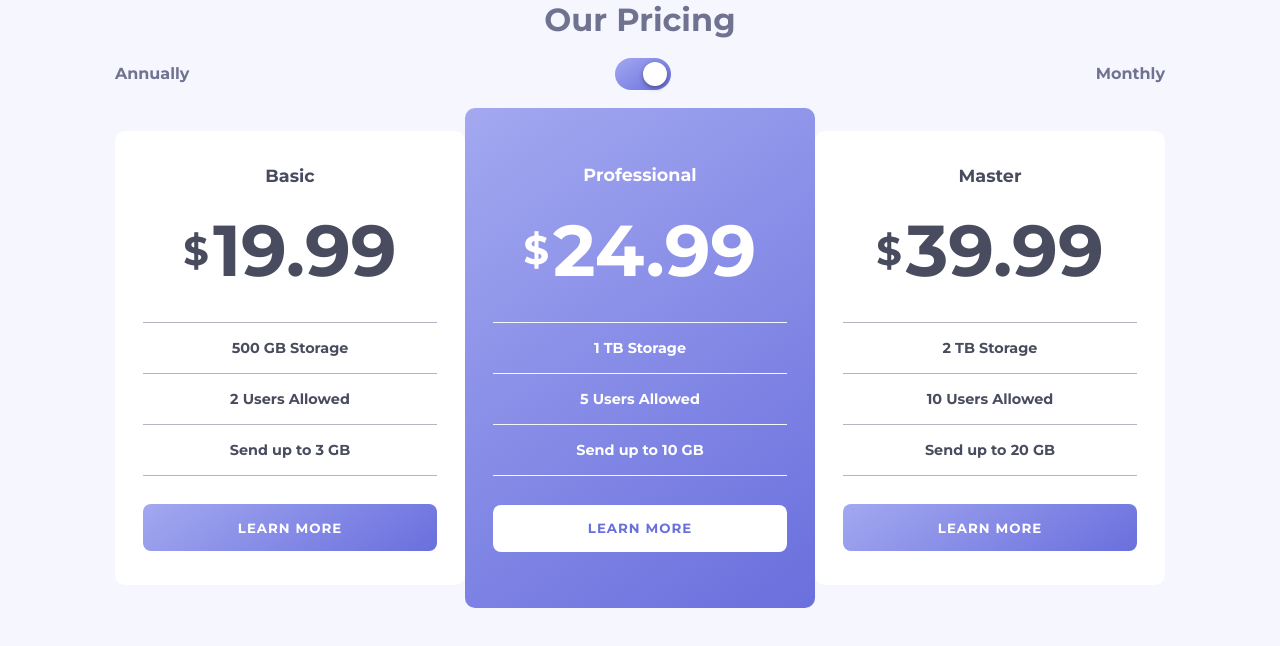
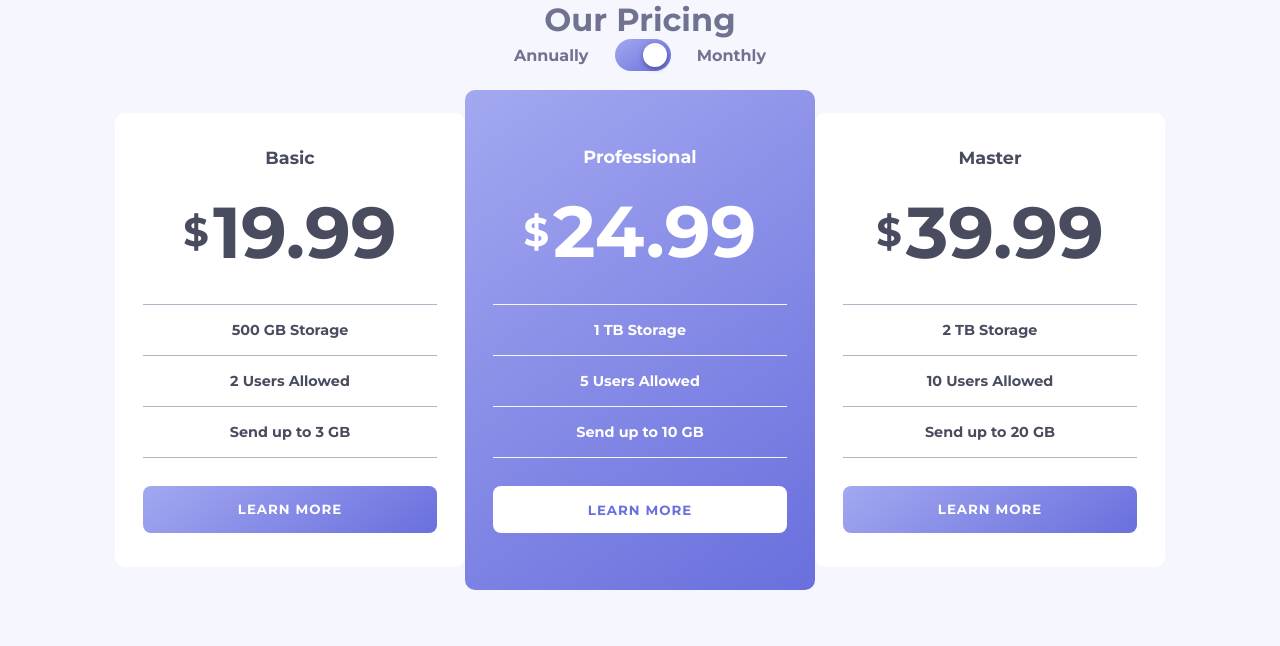
Before and after one commit to AlainPrevot/PricingComponent, a React (Vite) app: page / in a window 1280 px wide. Shown: the top 646 px of the page. Built offline with nearby package versions, Linux system fonts and the light colour scheme.

Commit message:
lista terminada

```diff
--- a/src/Components/Card.jsx
+++ b/src/Components/Card.jsx
@@ -19,7 +19,7 @@ export const Card = ({
 		<div className='card' data-theme={theme}>
 			<h2>{title}</h2>
 			<Pricing value={newPricing} />
-			<Description Storage={storage} Memory={memory} Users={users} />
+			<Description storage={storage} users={users} memory={memory} />
 			<button className='card--button'>LEARN MORE</button>
 		</div>
 	);
--- a/src/Components/Checkbox.jsx
+++ b/src/Components/Checkbox.jsx
@@ -3,7 +3,7 @@ import PropTypes from 'prop-types';
 
 export const Checkbox = ({ onMode }) => {
 	return (
-		<div className='container'>
+		<div className='container--checkbox'>
 			<span>Annually</span>
 			<div className='checkbox'>
 				<input type='checkbox' id='checkbox' onChange={() => onMode()} />
--- a/src/Components/ContainerCard.jsx
+++ b/src/Components/ContainerCard.jsx
@@ -34,7 +34,7 @@ export const ContainerCard = ({ plan }) => {
 	];
 
 	return (
-		<div className='container'>
+		<div className='container--card'>
 			{data.map(data => (
 				<Card
 					key={data.id}
--- a/src/Components/Description.jsx
+++ b/src/Components/Description.jsx
@@ -1,22 +1,22 @@
 import PropTypes from 'prop-types';
 import '../Sass/Description.sass';
 
-export const Description = ({ Storage, Users, Memory }) => {
-	const sizeStorage = Storage.toString().length >= 2 ? 'GB' : 'TB';
+export const Description = ({ storage, users, memory }) => {
+	const sizeStorage = storage.toString().length >= 2 ? 'GB' : 'TB';
 
 	return (
-		<div className='card--description border-top-bottom'>
-			<span>
-				{Storage} {sizeStorage} Storage
-			</span>
-			<span className='border-top-bottom'>{Users} Users Allowed</span>
-			<span>Send up to {Memory} GB</span>
-		</div>
+		<ul className='card--description border-top-bottom'>
+			<li>
+				{storage} {sizeStorage} Storage
+			</li>
+			<li className='border-top-bottom'>{users} Users Allowed</li>
+			<li>Send up to {memory} GB</li>
+		</ul>
 	);
 };
 
 Description.propTypes = {
-	Storage: PropTypes.number.isRequired,
-	Users: PropTypes.number.isRequired,
-	Memory: PropTypes.number.isRequired,
+	storage: PropTypes.number.isRequired,
+	users: PropTypes.number.isRequired,
+	memory: PropTypes.number.isRequired,
 };
--- a/src/Sass/Checkbox.sass
+++ b/src/Sass/Checkbox.sass
@@ -41,7 +41,7 @@
     // right: 4px
     left: 4px
 
-.container
+.container--checkbox
     display: flex
     width: 24%
     justify-content: space-between
@@ -50,6 +50,6 @@
 
 @media only screen and (max-width:1000px)
 
-    .container
+    .container--checkbox
         width: 80%
         margin-bottom: 80px
--- a/src/Sass/ContainerCard.sass
+++ b/src/Sass/ContainerCard.sass
@@ -1,16 +1,15 @@
-.container
+.container--card
     align-items: center
     display: flex
     height: 100%
     justify-content: center
-    width: 100%
 
 .card:nth-child(2)
     height: 500px
     padding: 56px 28px
 
 @media only screen and (max-width:1000px)
-    .container
+    .container--card
         // height: 100%
         display: block
         display: flex
--- a/src/Sass/Description.sass
+++ b/src/Sass/Description.sass
@@ -1,10 +1,11 @@
 .card--description
-    width: 100%
     display: flex
     flex-direction: column
+    list-style: none
     margin: 8px 0
+    width: 100%
 
-    span
+    li
         box-sizing: border-box
         width: 100%
         text-align: center
```
